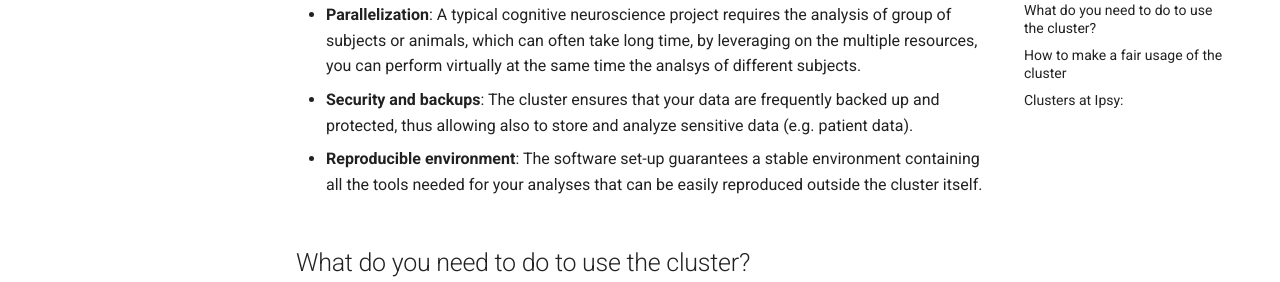
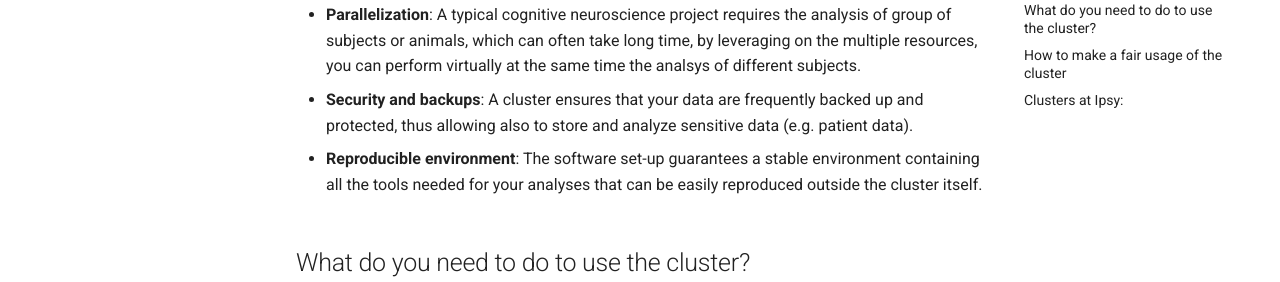
Before and after one commit to pvavra/temp-ipsy, an MkDocs documentation site: the page built from docs/cluster/index.md, in a window 1280 px wide and 900 px high, scrolled down 958 px. Shown: the part 170-452 px from the top of the window. Built offline with MkDocs 1.6.1 and Material for MkDocs 9.7.7, drawn with Linux system fonts in a browser that asks for light colours.

Commit message:
Fix sentence

```diff
--- a/docs/cluster/index.md
+++ b/docs/cluster/index.md
@@ -15,7 +15,7 @@ A computational cluster is a collection of interconnected computers (see image b
 
 - **Parallelization**: A typical cognitive neuroscience project requires the analysis of group of subjects or animals, which can often take long time, by leveraging on the multiple resources, you can perform virtually at the same time the analsys of different subjects.
 
-- **Security and backups**: The cluster ensures that your data are frequently backed up and protected, thus allowing also to store and analyze sensitive data (e.g. patient data).
+- **Security and backups**: A cluster ensures that your data are frequently backed up and protected, thus allowing also to store and analyze sensitive data (e.g. patient data).
 
 - **Reproducible environment**: The software set-up guarantees a stable environment containing all the tools needed for your analyses that can be easily reproduced outside the cluster itself.
 
```
